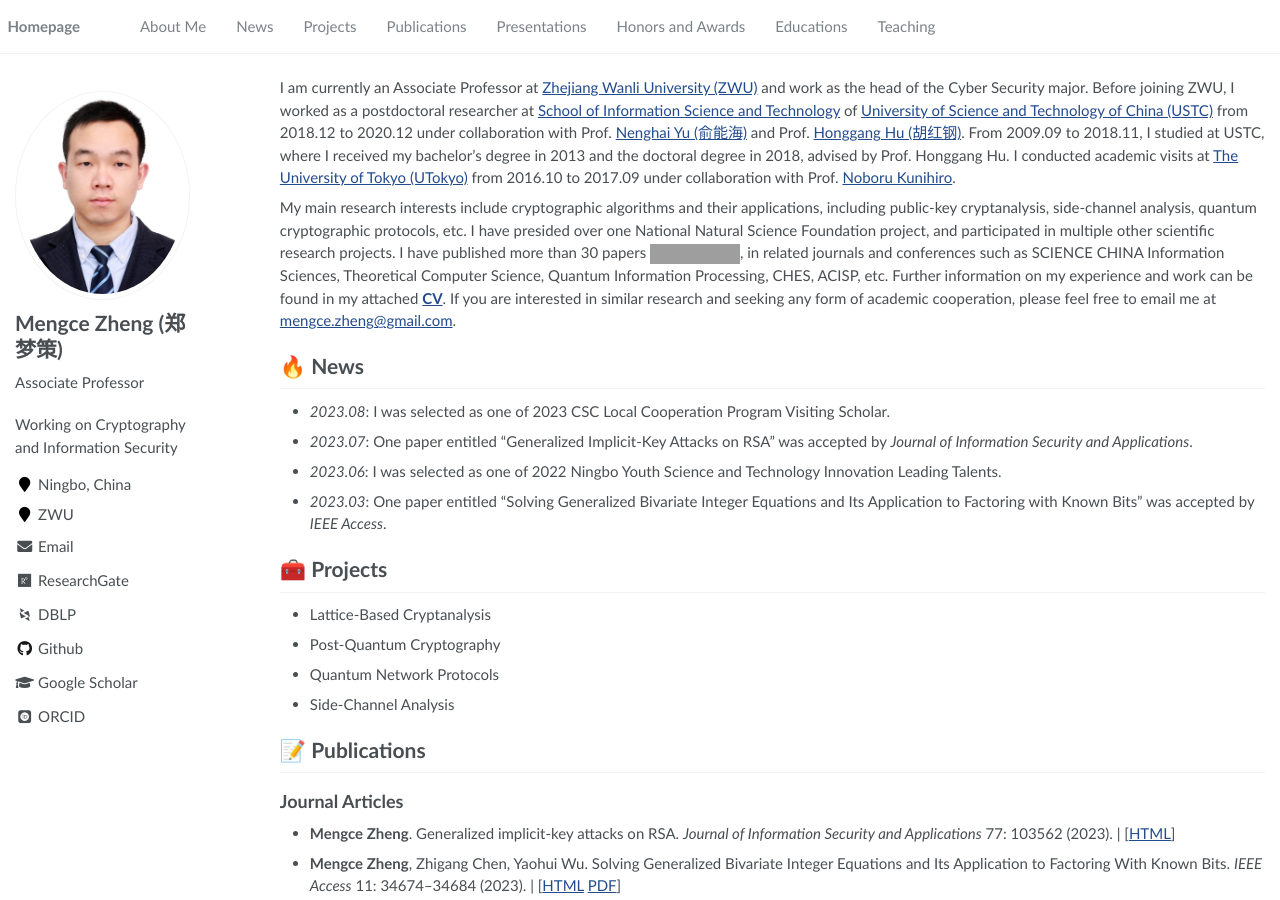
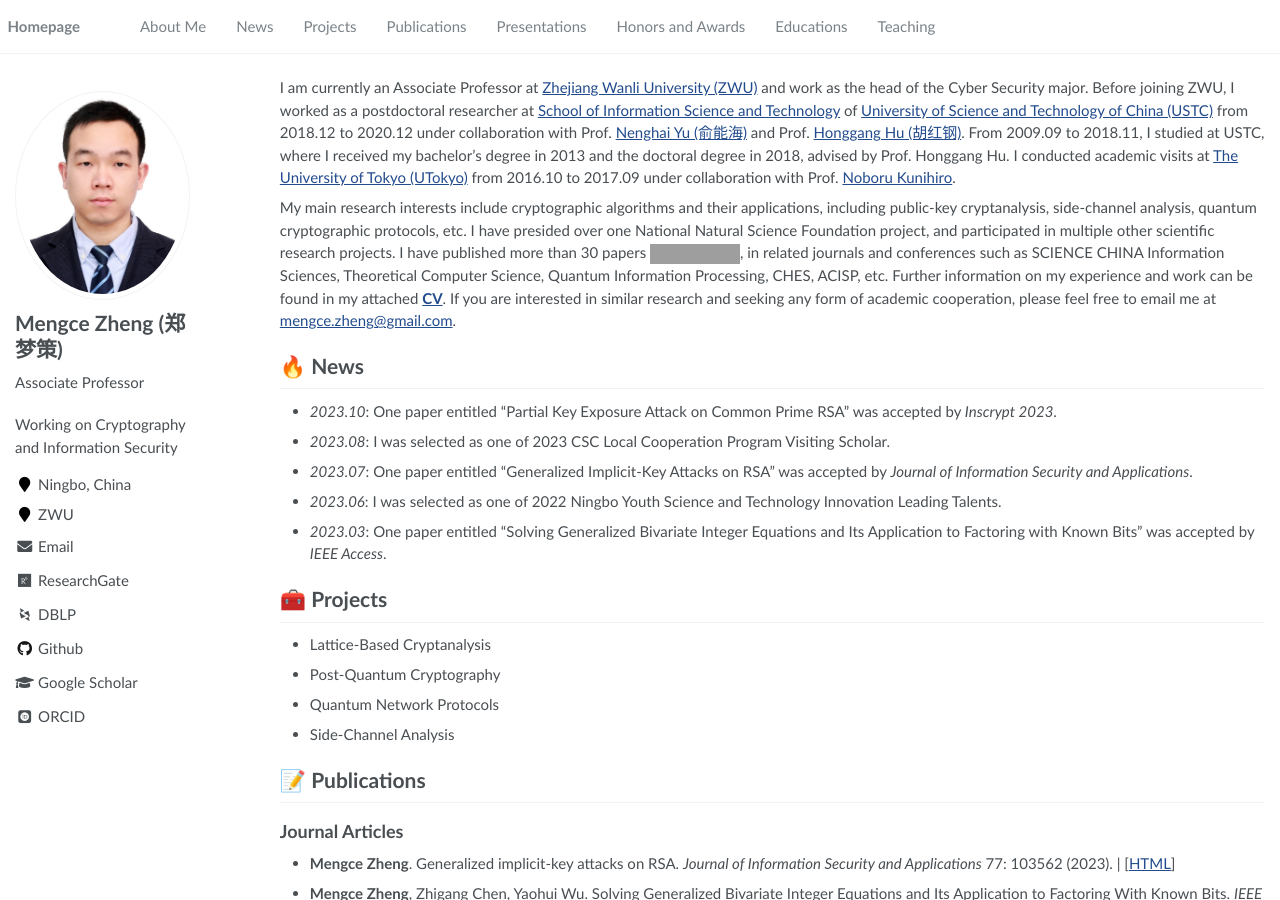
Before and after one commit to MengceZheng/MengceZheng.github.io, a Jekyll site: the page built from _pages/about.md, in a window 1280 px wide and 900 px high. Built offline with Jekyll 4.4.1, drawn with Linux system fonts in a browser that asks for light colours; some web fonts are replaced; grey boxes are pictures that could not be loaded.

Commit message:
Update about.md

```diff
--- a/_pages/about.md
+++ b/_pages/about.md
@@ -31,6 +31,7 @@ If you are interested in similar research and seeking any form of academic coope
 
 # 🔥 News
 
+- *2023.10*: One paper entitled "Partial Key Exposure Attack on Common Prime RSA" was accepted by *Inscrypt 2023*.
 - *2023.08*: I was selected as one of 2023 CSC Local Cooperation Program Visiting Scholar.
 - *2023.07*: One paper entitled "Generalized Implicit-Key Attacks on RSA" was accepted by *Journal of Information Security and Applications*.
 - *2023.06*: I was selected as one of 2022 Ningbo Youth Science and Technology Innovation Leading Talents.
```
